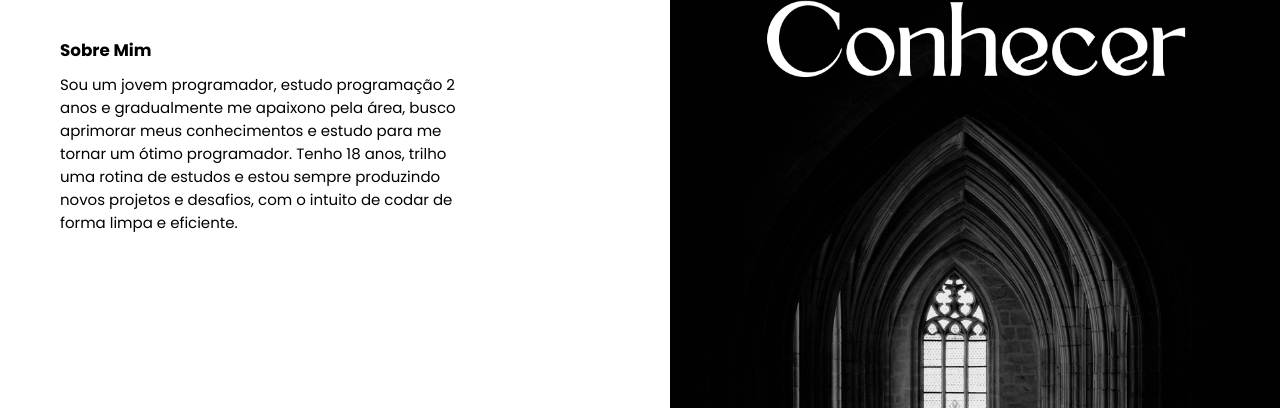
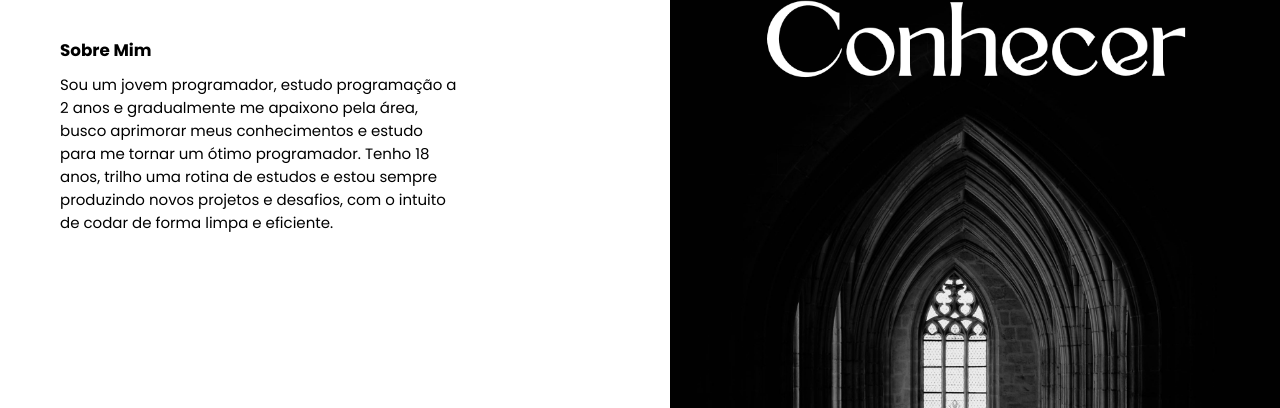
Before and after one commit to maykon1227mu/Muzao-portifolio, a plain HTML site: page index.html in a window 1280 px wide. Shown: the part 392-800 px from the top of the page. Drawn offline with nearby package versions, Linux system fonts and the light colour scheme.

Commit message:
Update index.html

```diff
--- a/index.html
+++ b/index.html
@@ -59,7 +59,7 @@
                     <h1>Olá, meu nome é Maykon</h1>
                     <h2>desenvolvedor Front-End</h2>
                     <h6>Sobre Mim</h6>
-                    <p>Sou um jovem programador, estudo programação 2 anos e gradualmente me apaixono pela área, busco aprimorar meus conhecimentos e estudo para me tornar um ótimo programador. Tenho 18 anos, trilho uma rotina de estudos e estou sempre produzindo novos projetos e desafios, com o intuito de codar de forma limpa e eficiente.  </p>
+                    <p>Sou um jovem programador, estudo programação a 2 anos e gradualmente me apaixono pela área, busco aprimorar meus conhecimentos e estudo para me tornar um ótimo programador. Tenho 18 anos, trilho uma rotina de estudos e estou sempre produzindo novos projetos e desafios, com o intuito de codar de forma limpa e eficiente.  </p>
             </div>
             <div class="div2sec1">
                     <h6 >Github e Linkedin</h6>
```
